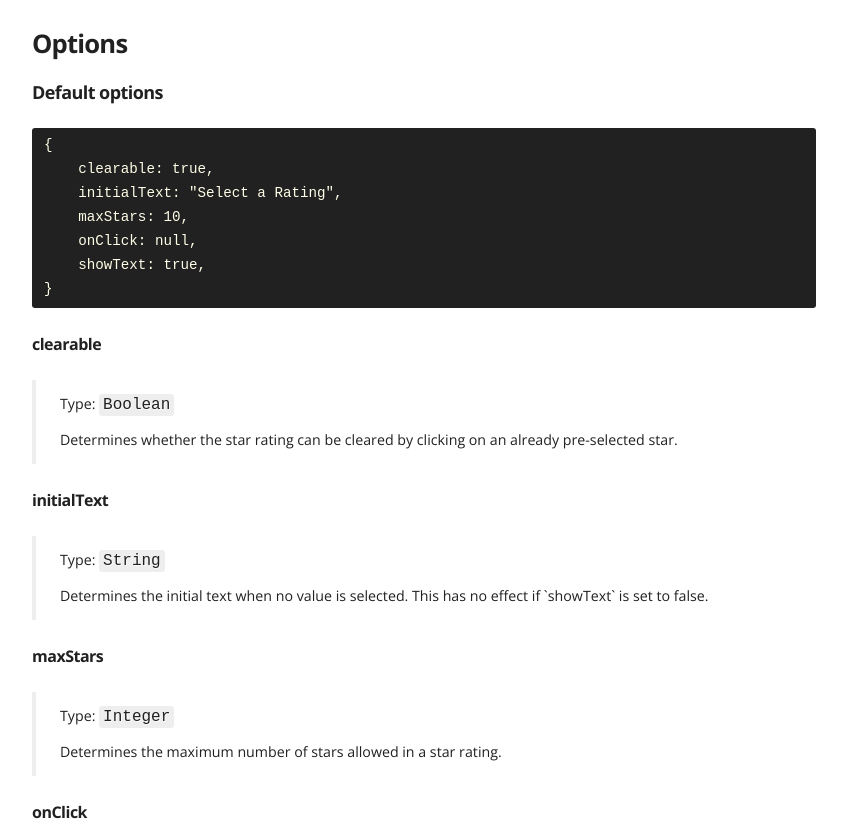
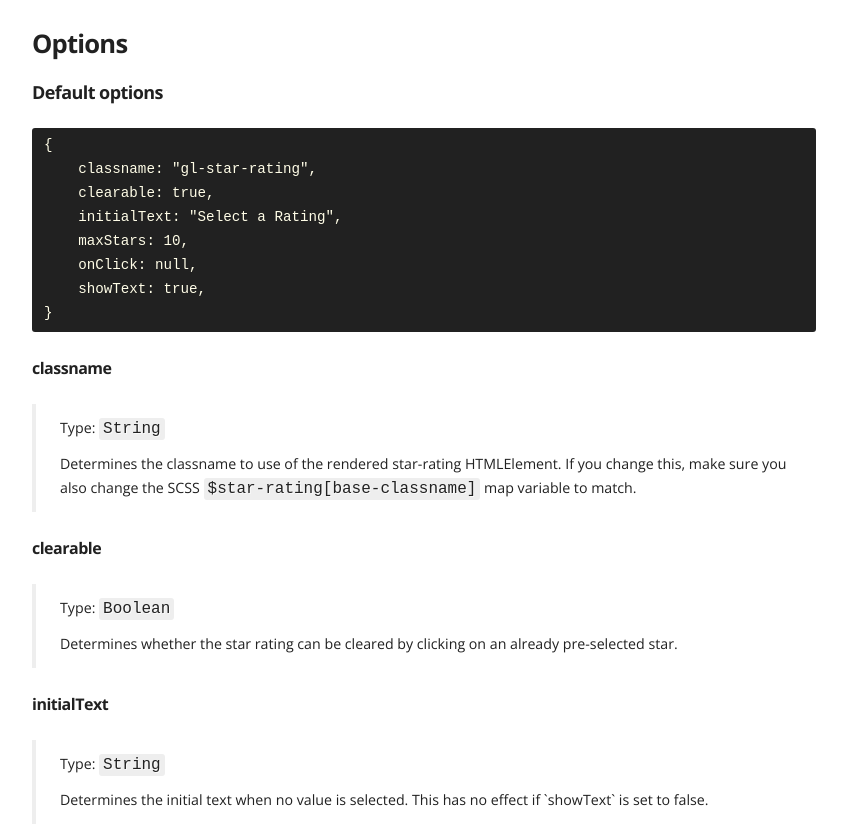
Before and after one commit to pryley/star-rating.js, a website: page index.html in a window 1280 px wide. Shown: the part 2080-2907 px from the top of the page, without its empty margins (216-1063 px from the left). Drawn offline with nearby package versions, Linux system fonts and the light colour scheme.

Commit message:
add documentation and changelog

```diff
--- a/index.html
+++ b/index.html
@@ -111,12 +111,18 @@
 			<h2>Options</h2>
 			<h3>Default options</h3>
 			<div class="highlight highlight-Javascript"><pre><code>{
+    classname: "gl-star-rating",
     clearable: true,
     initialText: "Select a Rating",
     maxStars: 10,
     onClick: null,
     showText: true,
 }</code></pre></div>
+			<h4>classname</h4>
+			<blockquote>
+				<p>Type: <code>String</code></p>
+				<p>Determines the classname to use of the rendered star-rating HTMLElement. If you change this, make sure you also change the SCSS <code>$star-rating[base-classname]</code> map variable to match.</p>
+			</blockquote>
 			<h4>clearable</h4>
 			<blockquote>
 				<p>Type: <code>Boolean</code></p>
@@ -157,6 +163,7 @@ $ gulp</code></pre></div>
 			<p><a href="http://sass-lang.com/">Sass</a> is used to build the stylesheet so you can <code>@import</code> the <code>src/star-rating.scss</code> file to compile it directly into your Sass project.</p>
 			<p>Following are the default sass values for Star Rating, they are contained in a map variable.</p>
 			<pre><code>$star-rating-defaults: (
+    base-classname : 'gl-star-rating',
     base-display   : block,
     base-height    : 26px,
     font-size      : 0.8em,
```
Also changed, not shown: README.md.
